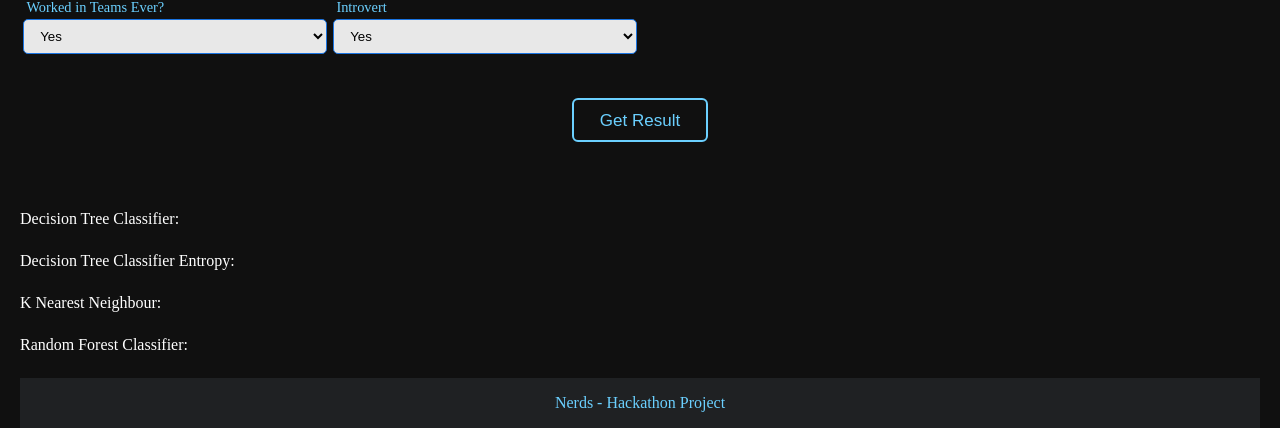
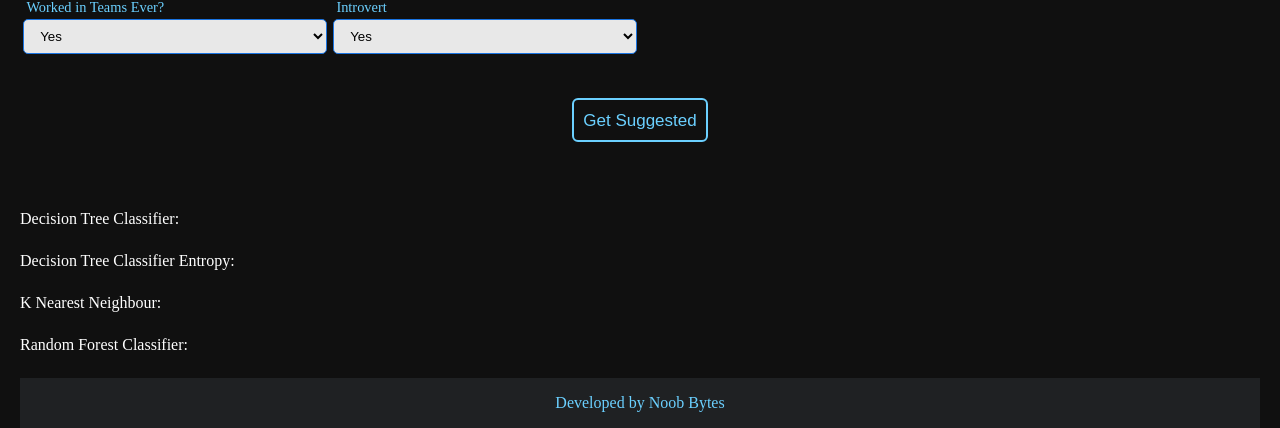
Before and after one commit to gautamgiri-dev/CareerGuidanceSystem, a Flask app: page / in a window 1280 px wide. Shown: the part 969-1397 px from the top of the page. Run offline with Flask 2, Linux system fonts and the light colour scheme; parts of the project's set-up code (start-up, migrations or seed data) failed here and were passed over.

Commit message:
minor changes

```diff
--- a/templates/index.html
+++ b/templates/index.html
@@ -517,7 +517,7 @@
         <div class="control">
             <div class="buttons">
                 <button id="btn-get-result">
-                    <span>Get Result</span>
+                    <span>Get Suggested Job Role</span>
                 </button>
             </div>
         </div>
@@ -543,7 +543,7 @@
     </main>
     <footer>
         <div class="details">
-            Nerds - Hackathon Project
+            Developed by Noob Bytes
         </div>
     </footer>
     <script>
```
